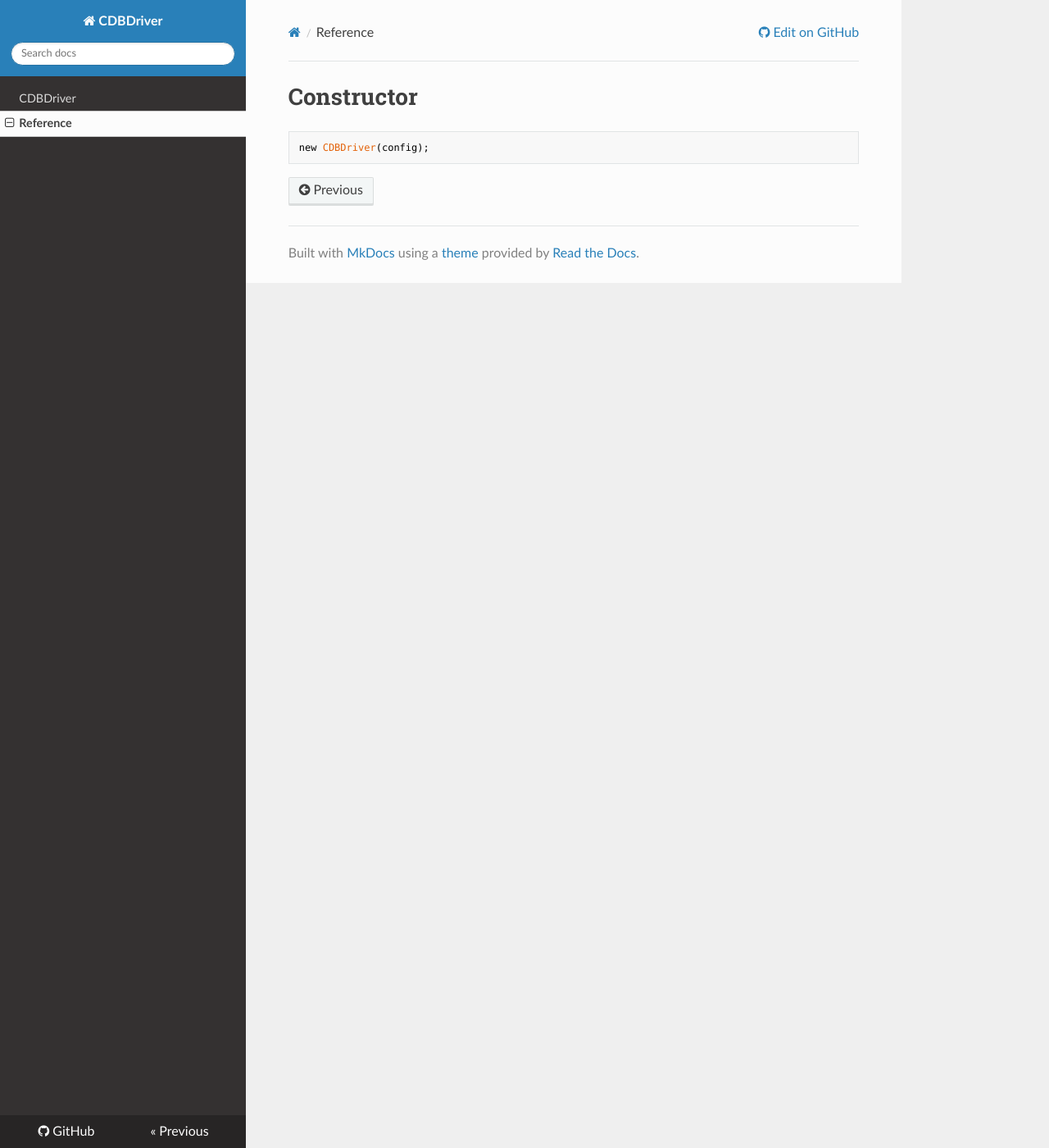
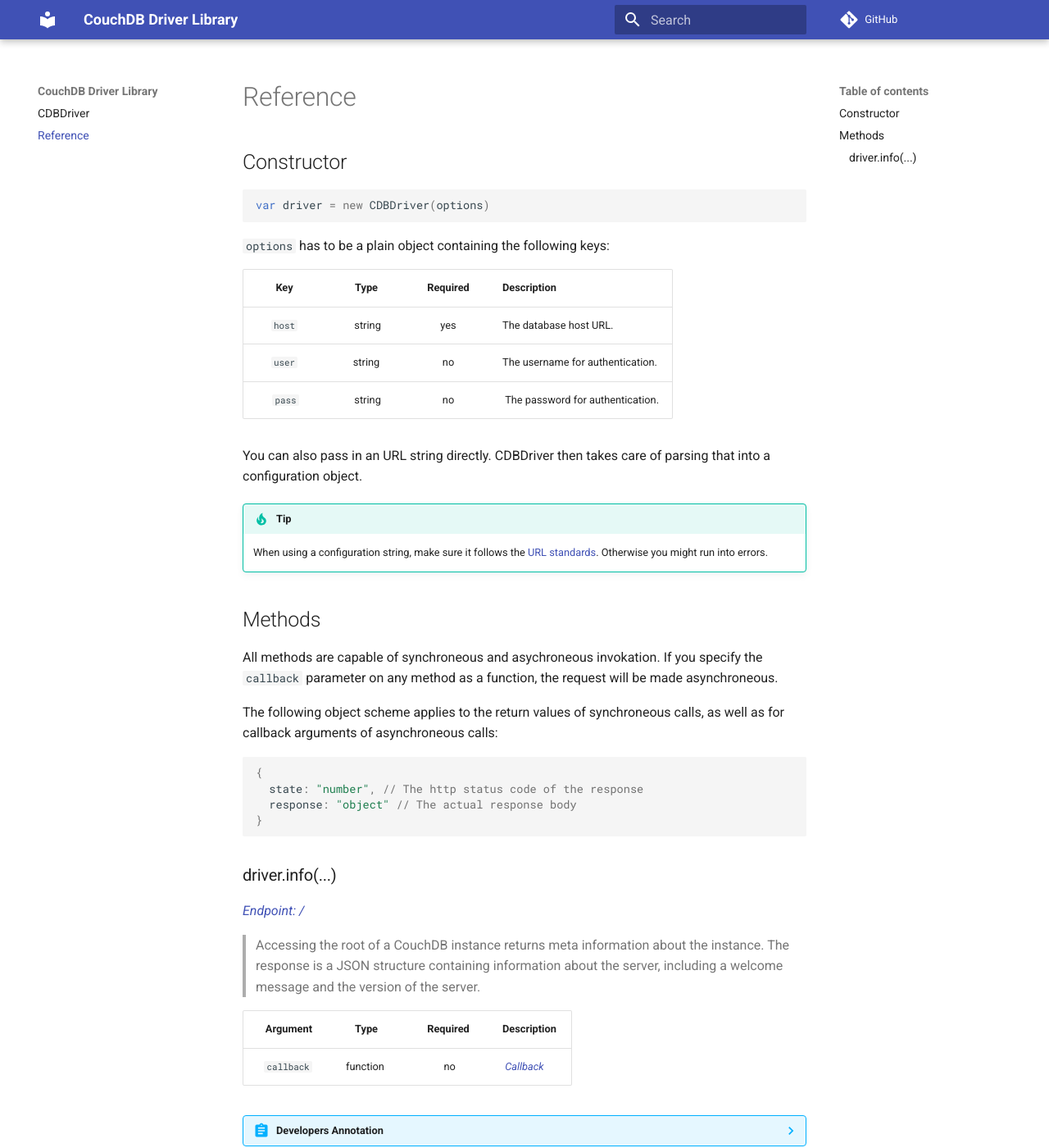
Before and after one commit to MCStreetguy/cdb-driver, an MkDocs documentation site: the page built from docs/reference.md, in a window 1280 px wide and 1400 px high. Shown: the whole window at 82% size. Built offline with MkDocs 1.6.1 and Material for MkDocs 9.7.7, drawn with Linux system fonts in a browser that asks for light colours; nearby versions of some CDN libraries; comment, search, counter and statistics services are not loaded; old or Windows-style settings are respelled for this version of MkDocs; some of the changed text lies outside the part shown.

Commit message:
WIP: Improving documentation

````diff
--- a/docs/reference.md
+++ b/docs/reference.md
@@ -1,4 +1,49 @@
-# Constructor
-```javascript
-new CDBDriver(config);
+title: Reference
+description: A brief overview about all available methods and options.
+path: blob/master/app
+source: module.js
+
+## Constructor
+``` javascript
+var driver = new CDBDriver(options)
 ```
+
+`options` has to be a plain object containing the following keys:
+
+| Key | Type | Required | Description |
+|:---:|:----:|:--------:|:------------|
+| `host` | string | yes | The database host URL. |
+| `user` | string | no | The username for authentication. |
+| `pass` | string | no | The password for authentication. |
+
+You can also pass in an URL string directly. CDBDriver then takes care of parsing that into a configuration object.
+
+!!! tip
+    When using a configuration string, make sure it follows the [URL standards](https://url.spec.whatwg.org/#example-url-parsing). Otherwise you might run into errors.
+
+## Methods
+All methods are capable of synchroneous and asychroneous invokation. If you specify the `callback` parameter
+on any method as a function, the request will be made asynchroneous.
+
+The following object scheme applies to the return values of synchroneous calls, as well as for callback arguments of asynchroneous calls:
+
+``` javascript
+{
+  state: "number", // The http status code of the response
+  response: "object" // The actual response body
+}
+```
+
+### driver.info(...)
+_[Endpoint: /](http://docs.couchdb.org/en/2.1.1/api/server/common.html#get--)_
+
+> Accessing the root of a CouchDB instance returns meta information about the instance. The response is a JSON structure containing information about the server, including a welcome message and the version of the server.
+
+| Argument | Type | Required | Description |
+|---------:|:----:|:--------:|:------------|
+| `callback` | function | no | [_Callback_](#methods) |
+
+??? abstract "Developers Annotation"
+    _This method is perfect for testing the connection to the database.
+    In addition this can also be used to split further requests from the main process by providing a callback function.
+    Within that callback you can perform synchroneous requests as you want without impacting the users performance._
--- a/mkdocs.yml
+++ b/mkdocs.yml
@@ -1,5 +1,5 @@
-site_name: CDBDriver
-theme: readthedocs
+site_name: CouchDB Driver Library
+theme: material
 repo_url: https://github.com/MCStreetguy/cdb-driver
 pages:
   - CDBDriver: index.md
@@ -10,3 +10,19 @@ markdown_extensions:
   - meta
   - toc:
       permalink: true
+  - pymdownx.arithmatex
+  - pymdownx.betterem:
+      smart_enable: all
+  - pymdownx.caret
+  - pymdownx.critic
+  - pymdownx.details
+  - pymdownx.emoji:
+      emoji_generator: !!python/name:pymdownx.emoji.to_svg
+  - pymdownx.inlinehilite
+  - pymdownx.magiclink
+  - pymdownx.mark
+  - pymdownx.smartsymbols
+  - pymdownx.superfences
+  - pymdownx.tasklist:
+      custom_checkbox: true
+  - pymdownx.tilde
````
Also changed, not shown: docs/index.md (+1 -4 lines).
